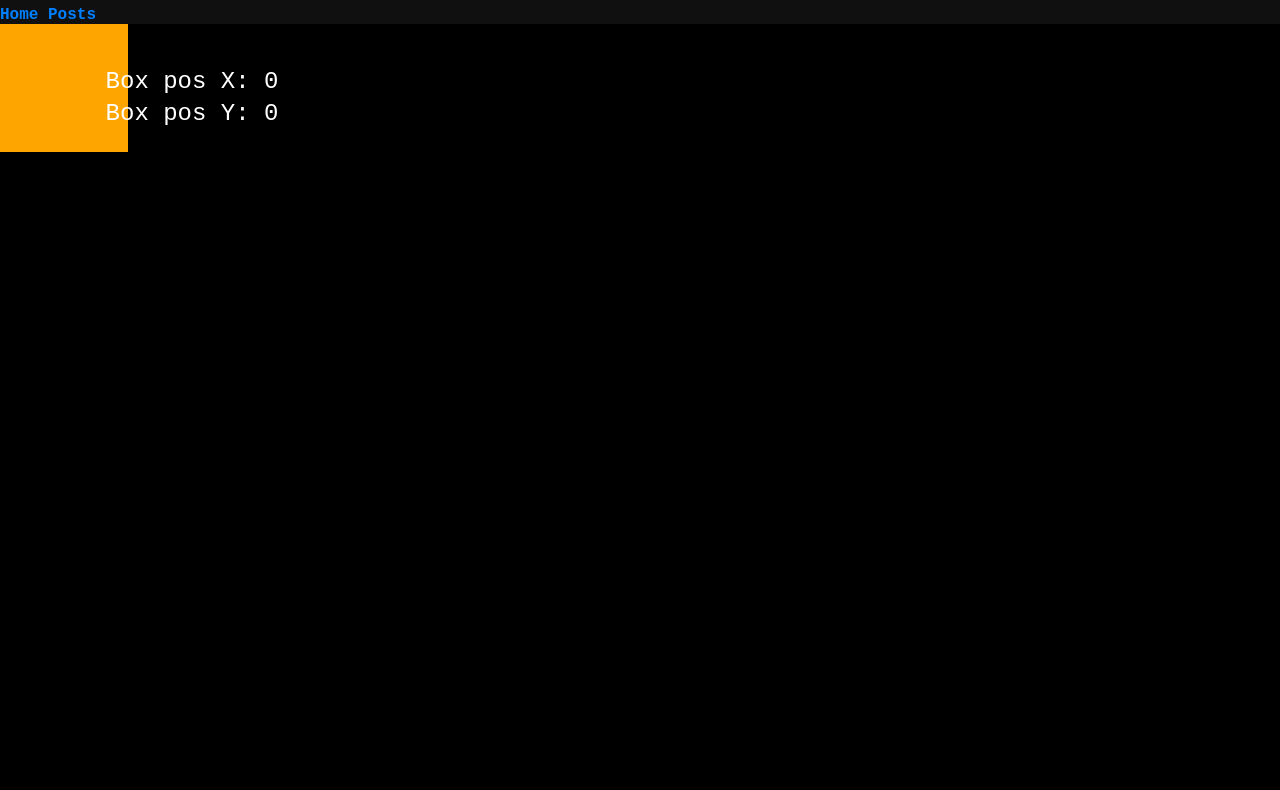
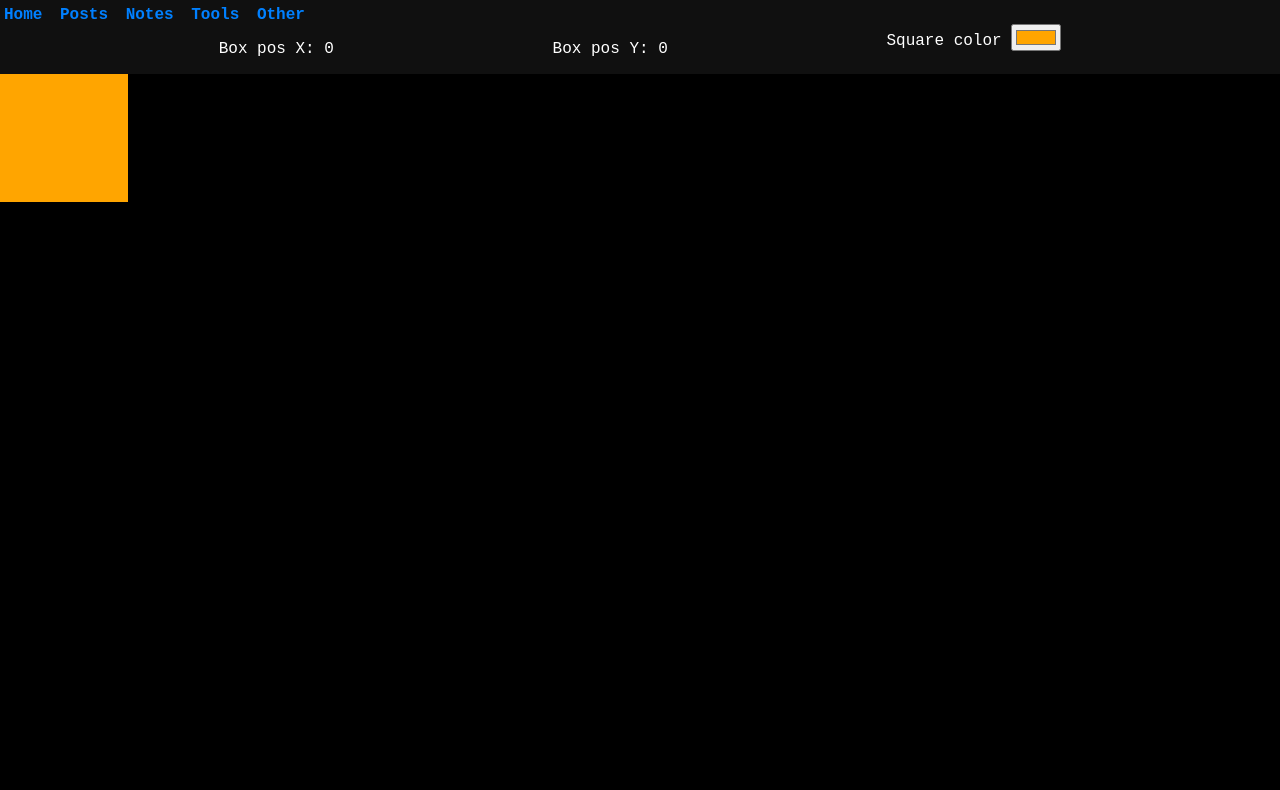
Before and after one commit to TZDev24/tzdev_2, a plain HTML site: page other/input_test.html in a window 1280 px wide. Shown: the part 74-864 px from the top of the page. Drawn offline with Linux system fonts and the light colour scheme.

Commit message:
Ability to change square color; canvas automatically adjusts based on page dimensions

```diff
--- a/other/input_test.html
+++ b/other/input_test.html
@@ -1,28 +1,41 @@
 <!DOCTYPE html>
-
-<link href="../style.css" rel="stylesheet">
 
 <meta charset="UTF-8">
 <meta name="viewport" content="width=device-width, initial-scale=1.0">
+
+<link href="../style.css" rel="stylesheet">
 
 <title>JS Input Test | TZDev.xyz</title>
 
 <header>
   <h1 id="site-url-header">TZDev.xyz</h1>
-  <navbar id="top-navbar">
-    <a href="../index.html">Home</a>
-    <a href="../posts/posts.html">Posts</a>
+  <nav id="top-navbar">
+    <a class="navbar-link" href="../index.html">Home</a>
+    <a class="navbar-link" href="../posts/posts.html">Posts</a>
+    <a class="navbar-link" href="">Notes</a>
+    <a class="navbar-link" href="">Tools</a>
+    <a class="navbar-link" href="other.html">Other</a>
   </nav>
 </header>
 
 <main>
+  <!-- Display data about the box pos in HTML instead of JS -->
+
+  <section id="input-test-info-display">
+    <p id="canvastest-box-pos-x"></p>
+    <p id="canvastest-box-pos-y"></p>
+    <section class="input-section">
+      <label for="current-square-color">Square color</label>
+      <input type="color" value="#FFA500" id="current-square-color">
+    </section>
+  </section>
+
   <canvas class="input-test-canvas" width="512" height="512">
     <p>If you can see this text, the canvas didn't load. Oops!</p>
   </canvas>
 </main>
 
 <footer>
-
 </footer>
 
 <script src="input_test.js"></script>
--- a/other/input_test.js
+++ b/other/input_test.js
@@ -2,14 +2,14 @@ console.log("Input test script loaded successfully");
 
 // Get the actual canvas element
 const canvas = document.querySelector(".input-test-canvas");
-const width = (canvas.width = window.innerWidth);
-const height = (canvas.height = window.innerHeight);
+let canvasWidth = (canvas.width = window.innerWidth);
+let canvasHeight = (canvas.height = window.innerHeight);
 
 const context = canvas.getContext("2d");
 
 // Fill the canvas with a black background
 context.fillStyle = "black";
-context.fillRect(0, 0, width, height);
+context.fillRect(0, 0, canvasWidth, canvasHeight);
 
 // We'll display some data as well. Write some stuff on the screen
 context.font = "24px monospace";
@@ -23,30 +23,31 @@ let boxPosY = 0;
 let boxSizeX = 128;
 let boxSizeY = 128;
 
-let boxColor = "orange";
+let boxColor = "#FFA500";
 
 function redrawSquare() {
   // Refill the background to remove previous drawings
   context.fillStyle = "black";
-  context.fillRect(0, 0, width, height);
+  context.fillRect(0, 0, canvasWidth, canvasHeight);
 
   // Redraw the square on top of the newly-redrawn background
   context.fillStyle = boxColor;
   context.fillRect(boxPosX, boxPosY, boxSizeX, boxSizeY);
 }
 
-function redrawInfo() {
-  // Make the text white
-  context.fillStyle = "white";
+// Instead of drawing text on the canvas, we'll use p elements to show info
+// Get the elements here instead of doing this in the function every time. Yes, we care about performance this much.
+let boxPosX_p = document.getElementById("canvastest-box-pos-x");
+let boxPosY_p = document.getElementById("canvastest-box-pos-y");
 
-  // Start drawing some info
-  context.fillText(`Box pos X: ${boxPosX}`, 192, 64);
-  context.fillText(`Box pos Y: ${boxPosY}`, 192, 96);
+function updateInfo() {
+  boxPosX_p.textContent = `Box pos X: ${boxPosX}`;
+  boxPosY_p.textContent = `Box pos Y: ${boxPosY}`;
 }
 
 // Call the function a first time here
 redrawSquare();
-redrawInfo();
+updateInfo();
 
 // Let's do some input handling
 const body = document.body;
@@ -85,7 +86,7 @@ body.addEventListener("keydown", (event) => {
   redrawSquare();
 
   // Tell ourselves where exactly it's positioned at. We have to update this every time the square is moved and the screen is updated
-  redrawInfo();
+  updateInfo();
 });
 
 body.addEventListener("keyup", (event) => {
@@ -99,3 +100,27 @@ body.addEventListener("keyup", (event) => {
     console.log("S key was released");
   }
 });
+
+// Canvas size should adjust to the browser window's dimensions
+window.addEventListener("resize", function() {
+  console.log(`Window resized. New dimensions: (${window.innerWidth}, ${window.innerHeight})`);
+
+  canvasWidth = (canvas.width = window.innerWidth);
+  canvasHeight = (canvas.height = window.innerHeight);
+
+  context.fillStyle = "black";
+  context.clearRect(0, 0, canvasWidth, canvasHeight);
+  context.fillRect(0, 0, canvasWidth, canvasHeight);
+
+  redrawSquare();
+});
+
+let colorPicker = document.getElementById("current-square-color");
+
+// There's "onchange" and "input." Input is the one that updates in real time. "onchange" upates after
+colorPicker.addEventListener("input", function(event) {
+  console.log(`Color changed. New color: ${event.target.value}`);
+  boxColor = event.target.value;
+
+  redrawSquare();
+});
--- a/style.css
+++ b/style.css
@@ -41,3 +41,11 @@ a:hover {
 p {
   max-width: 40%;
 }
+
+
+/* The CSS below here is for specific files*/
+/* input_test.html */
+#input-test-info-display {
+  display: flex;
+  justify-content: space-evenly;
+}
```
Also changed, not shown: index.html (+2 -2 lines), other/other.html (+1 -1 lines).
